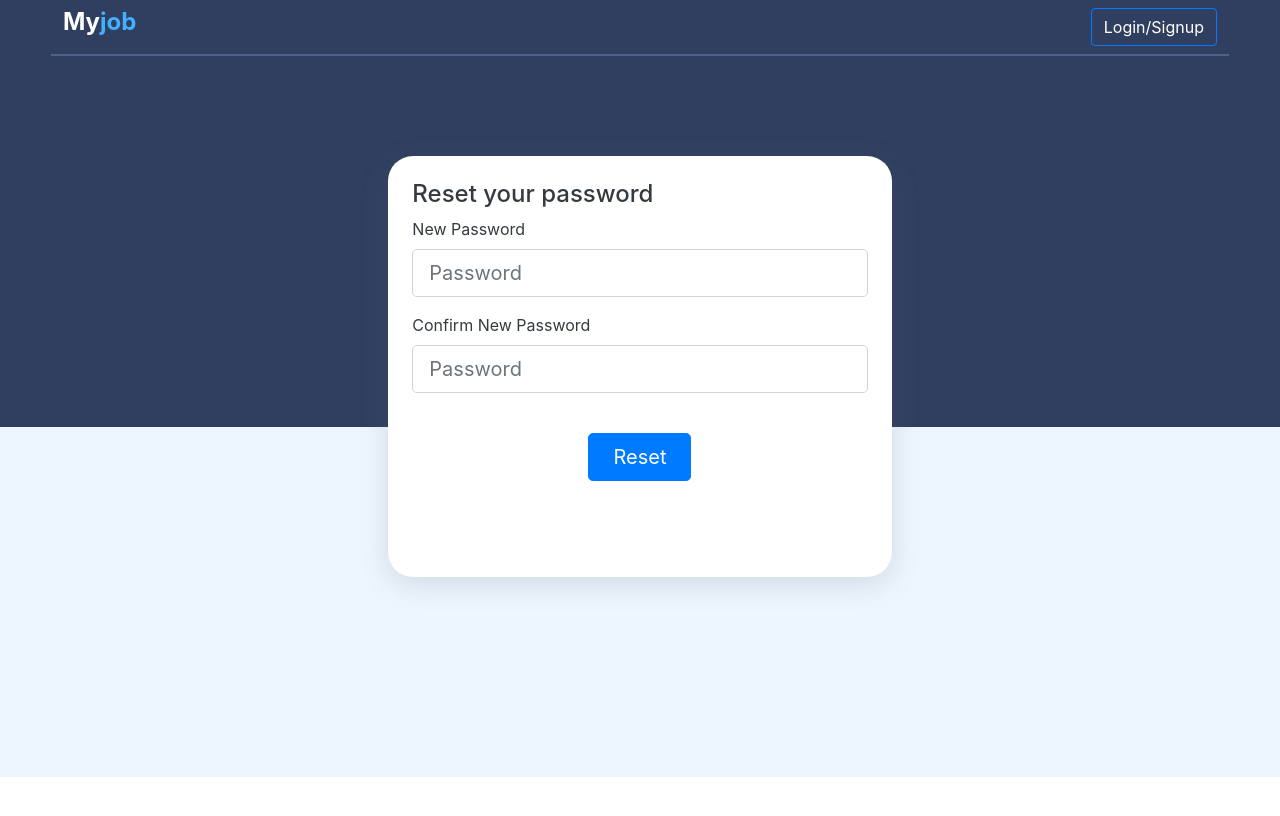
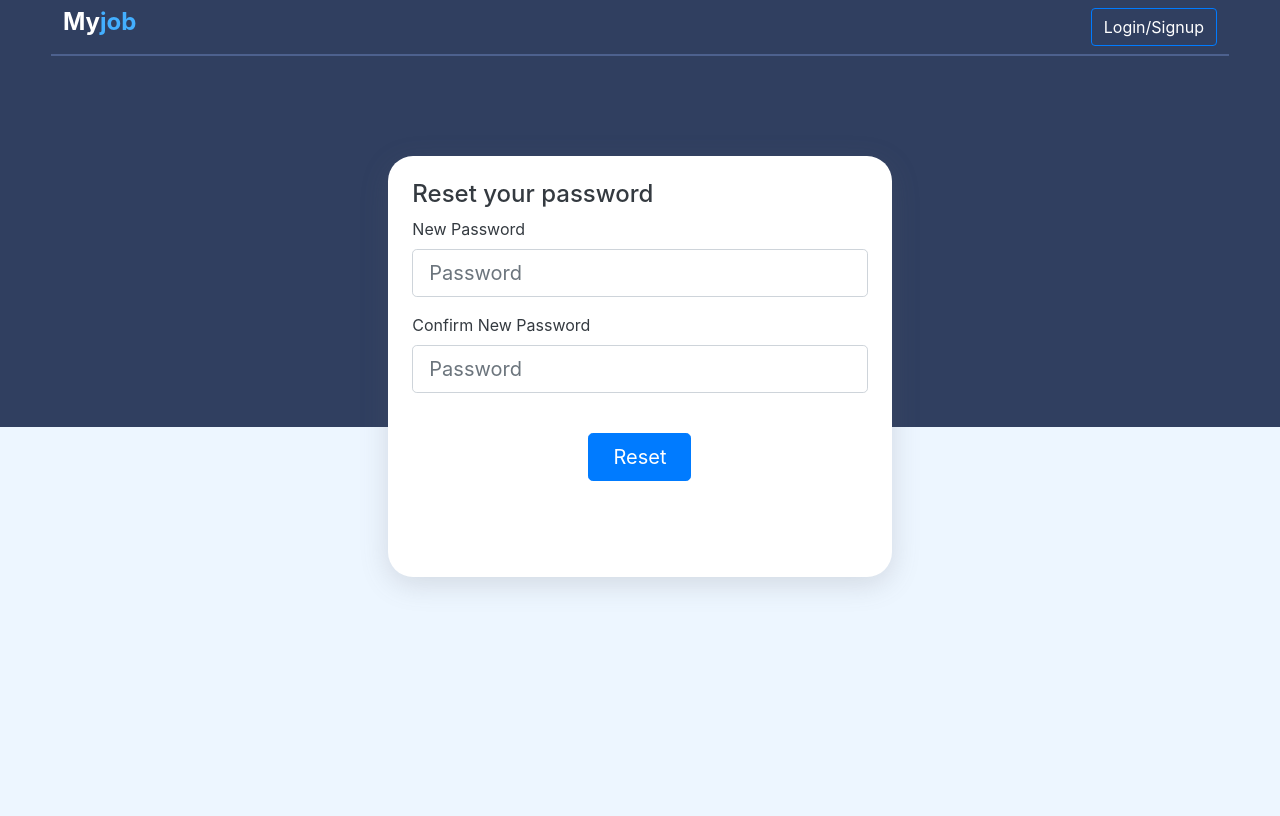
Before and after one commit to ankit-hindustani/naukariboat, a React (Create React App) app: page /resetpassword in a window 1280 px wide. Shown: the top 816 px of the page. Built offline with nearby package versions, Linux system fonts and the light colour scheme.

Commit message:
add reset password section

```diff
--- a/src/user/ResetPassword.css
+++ b/src/user/ResetPassword.css
@@ -9,9 +9,10 @@
 /* .section1row{
     border: 5px solid green;
 } */
-.signSection2{
-    height: 350px;
+.resetSection2{
+     height: 70vh;
     background: #EDF6FF;
+
 }
 .round{
     border-radius: 25px;
--- a/src/user/ResetPassword.js
+++ b/src/user/ResetPassword.js
@@ -41,7 +41,7 @@ function ResetPassword() {
           </div>
         </div>
       </div>
-      <div className="container-fluid signSection2"></div>
+      <div className="container-fluid resetSection2"></div>
     </>
   );
 }
```
